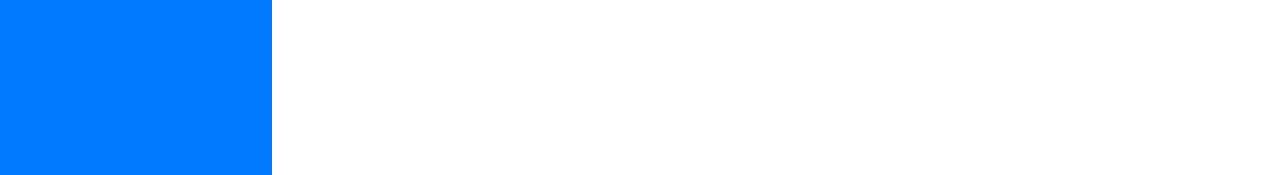
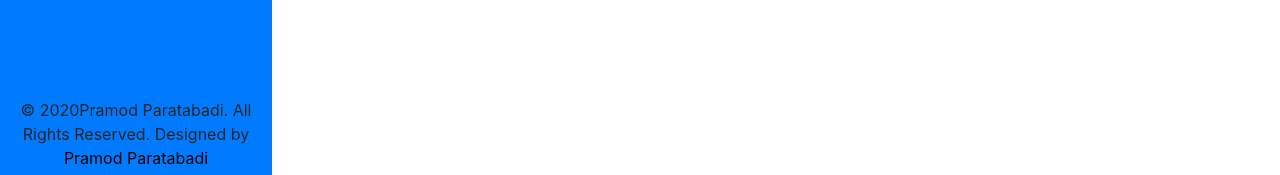
Before and after one commit to pramod-Paratabadi/Resume_Pramod_P, a website with bundled scripts: page index.html in a window 1280 px wide. Shown: the part 622-797 px from the top of the page. Built offline with nearby package versions, Linux system fonts and the light colour scheme; a web font is replaced by a local one.

Commit message:
Update index.html

```diff
--- a/index.html
+++ b/index.html
@@ -4,6 +4,10 @@
 <head>
 
   <meta charset="utf-8">
+  <meta name="viewport" content="width=device-width, initial-scale=1, shrink-to-fit=no">
+  <meta name="description" content="">
+  <meta name="author" content="">
+
   <title>Pramod Paratabadi</title>
   <link rel="icon" href="img/profile.jpg" type="image/png" sizes="16x16">
   <meta name="viewport" content="width=device-width, initial-scale=1">
@@ -62,6 +66,14 @@
         </li>
       </ul>
     </div>
+    <footer id="fh5co-footer">
+			<div class="row">
+				<div class="col-md-16 col-md-offset-4 text-center">
+            &copy; 2020Pramod Paratabadi. All Rights Reserved. <span class="fh5co-author"; >
+						Designed by <a href="https://github.com/pramod-Paratabadi/" target="_blank"; style="color:black">Pramod Paratabadi</a></span>
+				</div>
+			</div>
+		</footer>
   </nav>
 
   <div class="container-fluid p-0">
@@ -324,6 +336,8 @@
       </div>
     </section>
 
+
+
   </div>
 
   <!-- Bootstrap core JavaScript -->
```
